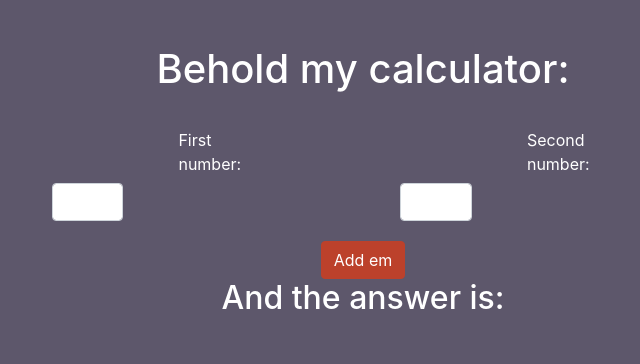
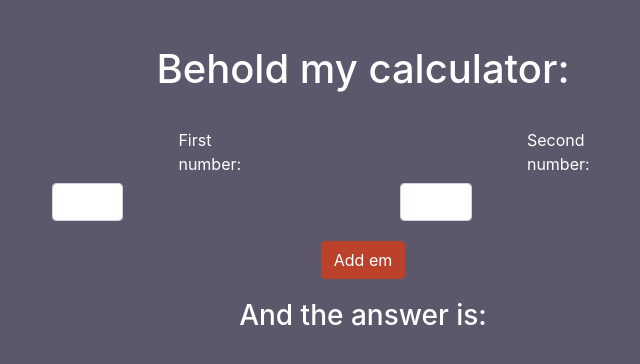
Before and after one commit to dufootball11/andrea-calculator, a plain HTML site: page index.html in a window 1280 px wide. Shown: the whole page, without its empty margins (277-917 px from the left). Drawn offline with nearby package versions, Linux system fonts and the light colour scheme.

Commit message:
Small styling change

```diff
--- a/css/styles.css
+++ b/css/styles.css
@@ -1,3 +1,9 @@
+/*
+Styling things to change still:
+1. Placement of input labels (want aligned left not center)
+2.
+*/
+
 body {
     padding: 30px;
     margin: 15px;
@@ -29,3 +35,8 @@ body {
     background-color: #9bc1bc;
     border-color: #9bc1bc;
 }
+
+h2,
+h3 {
+    margin: 20px;
+}
--- a/index.html
+++ b/index.html
@@ -32,8 +32,8 @@
         </div>
 
         <div class="sum">
-            <h2>And the answer is:</h2>
-            <p id="numberOutput"></p>
+            <h3>And the answer is:</h3>
+            <h2 id="numberOutput"></h2>
         </div>
 
     </body>
```
